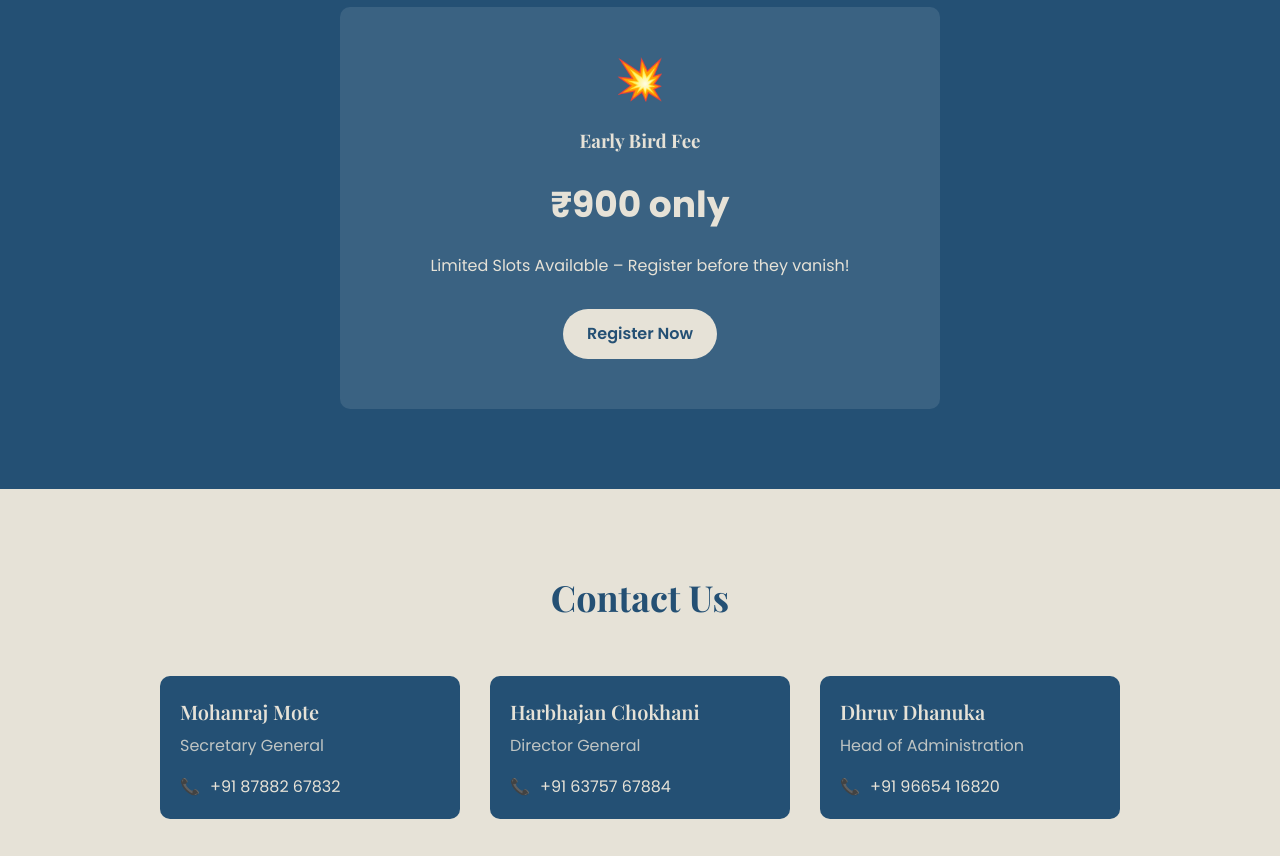
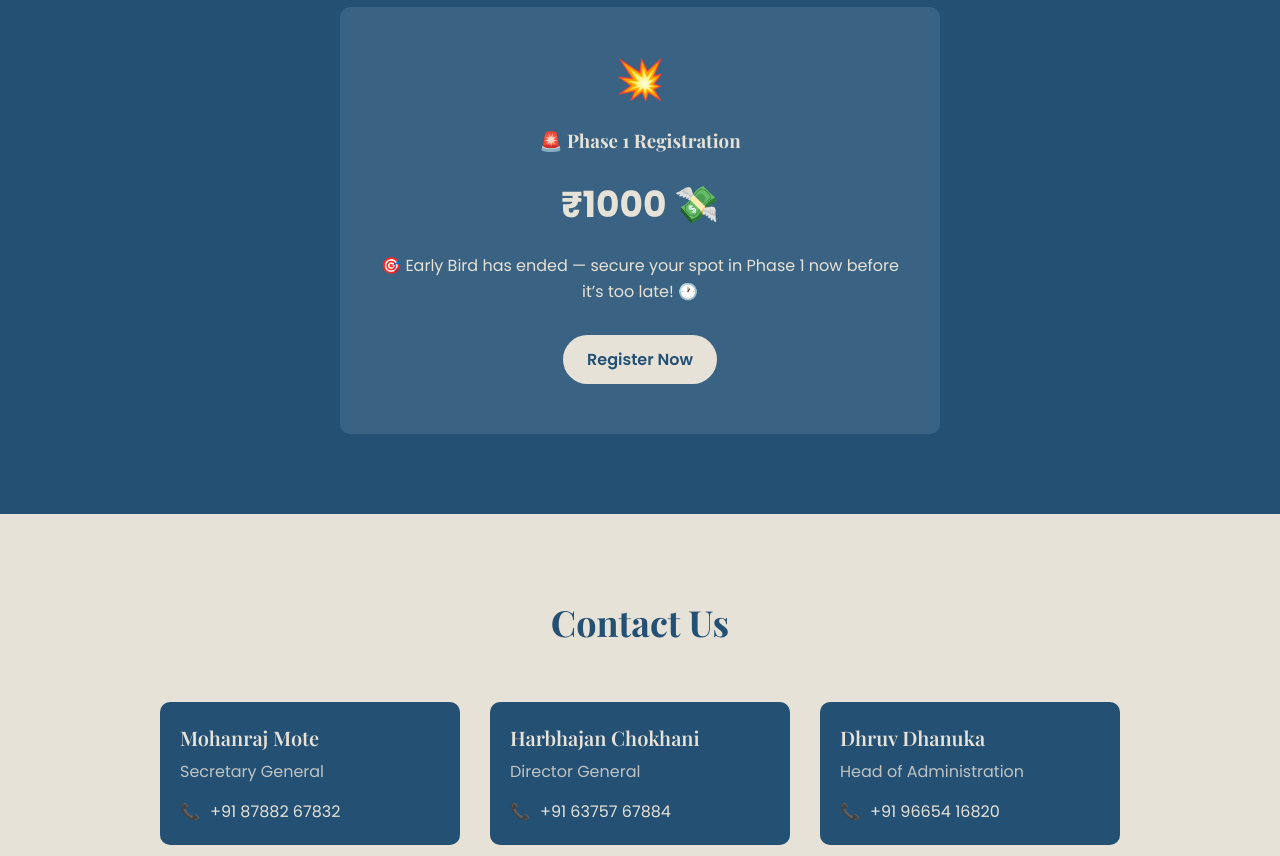
Before and after one commit to AstraMun/astramun.github.io, a plain HTML site: page index.html in a window 1280 px wide. Shown: the part 2760-3616 px from the top of the page. Drawn offline with nearby package versions, Linux system fonts and the light colour scheme.

Commit message:
Update index.html

```diff
--- a/index.html
+++ b/index.html
@@ -618,9 +618,10 @@
 
             <div class="registration-box">
                 <div class="award-icon">💥</div>
-                <h3>Early Bird Fee</h3>
-                <p class="price">₹900 only</p>
-                <p>Limited Slots Available – Register before they vanish!</p>
+                <h3>🚨 Phase 1 Registration</h3>
+<p class="price">₹1000 💸</p>
+<p>🎯 Early Bird has ended — secure your spot in Phase 1 now before it’s too late! 🕐</p>
+
 
                 <a href="https://linktr.ee/astramun2025" class="btn" style="margin-top: 30px;">Register Now</a>
             </div>
```
